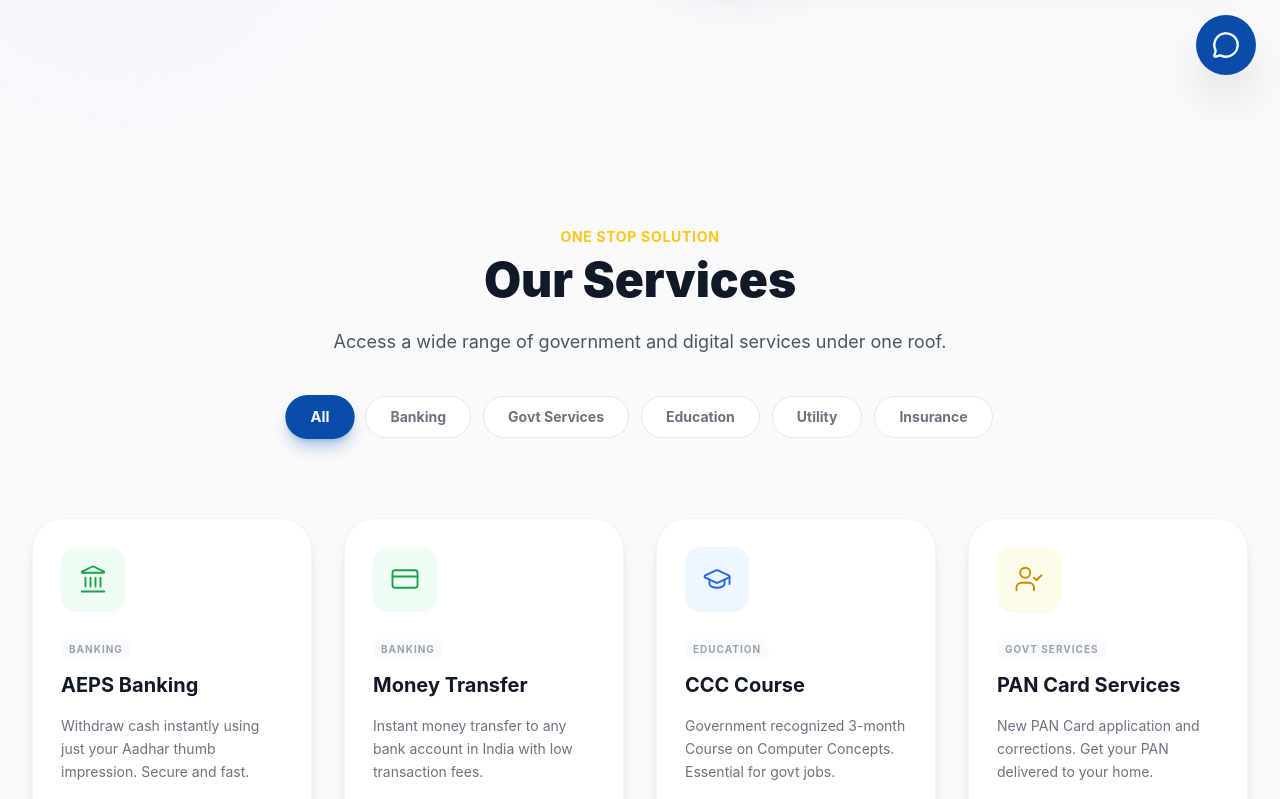
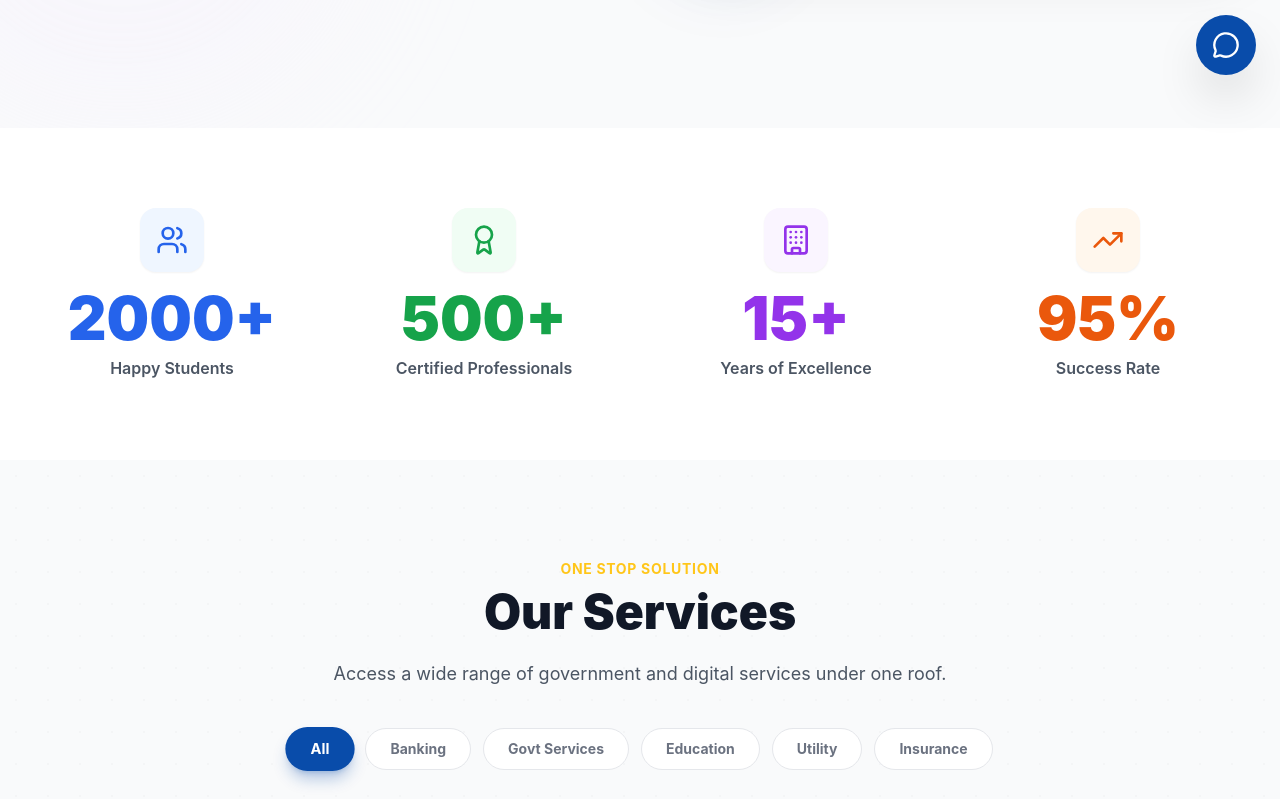
Before and after one commit to intellivex-ai/kcc, a React (Vite) app: page / in a window 1280 px wide. Shown: the part 701-1500 px from the top of the page. Built offline with nearby package versions, Linux system fonts and the light colour scheme.

Commit message:
Integrated Phase 1 components into Home page

```diff
--- a/src/pages/Home.jsx
+++ b/src/pages/Home.jsx
@@ -3,14 +3,22 @@ import Hero from '../components/Hero';
 import ServiceMatrix from '../components/ServiceMatrix';
 import EducationPortal from '../components/EducationPortal';
 import DocumentHelper from '../components/DocumentHelper';
+import StatsCounter from '../components/StatsCounter';
+import Testimonials from '../components/Testimonials';
+import Gallery from '../components/Gallery';
+import FAQ from '../components/FAQ';
 
 const Home = () => {
     return (
         <div className="space-y-0">
             <Hero />
+            <StatsCounter />
             <ServiceMatrix />
             <EducationPortal />
+            <Testimonials />
+            <Gallery />
             <DocumentHelper />
+            <FAQ />
         </div>
     );
 };
```
